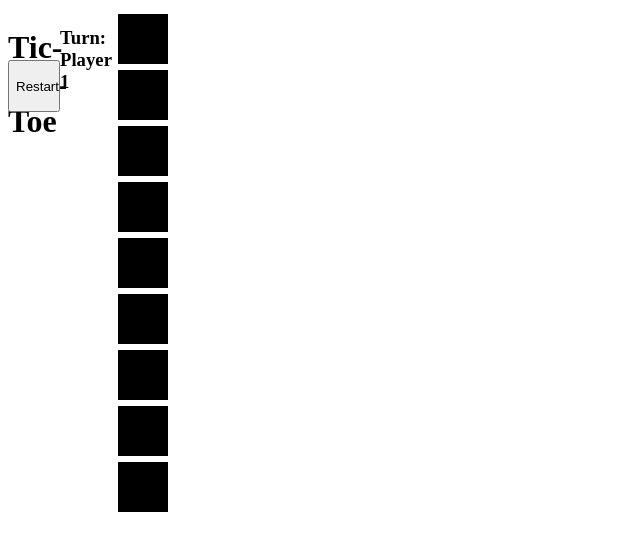
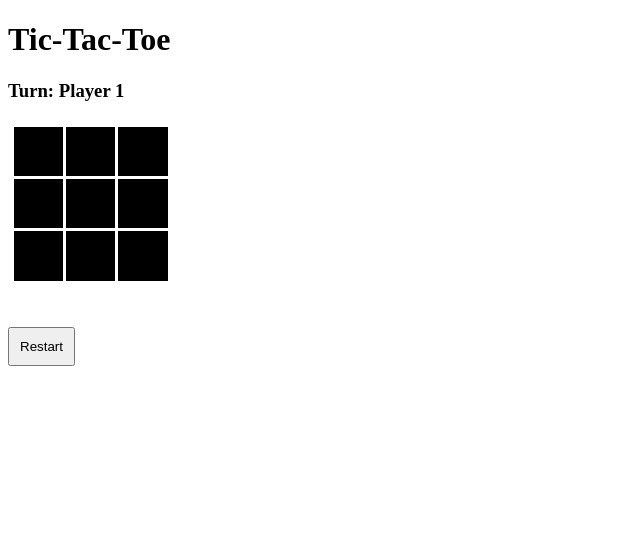
Before and after one commit to cjeong1021/tic-tac-toe, a plain HTML site: page index.html in a window 1280 px wide. Shown: the whole page, without its empty margins (0-640 px from the left). Drawn offline with Linux system fonts and the light colour scheme.

Commit message:
style restart button

```diff
--- a/style.css
+++ b/style.css
@@ -1,8 +1,9 @@
-body {
+.tic-tac-toe-grid {
     display: grid;
     grid-template-rows: 52px 52px 52px;
     grid-template-columns: 52px 52px 52px;
 }
+
 div {
     width: 50px;
     height: 50px;
@@ -19,3 +20,9 @@ div {
 .red {
     background-color: red;
 }
+
+button {
+    padding: 10px;
+    margin-top: 150px;
+    display: block;
+}
```
